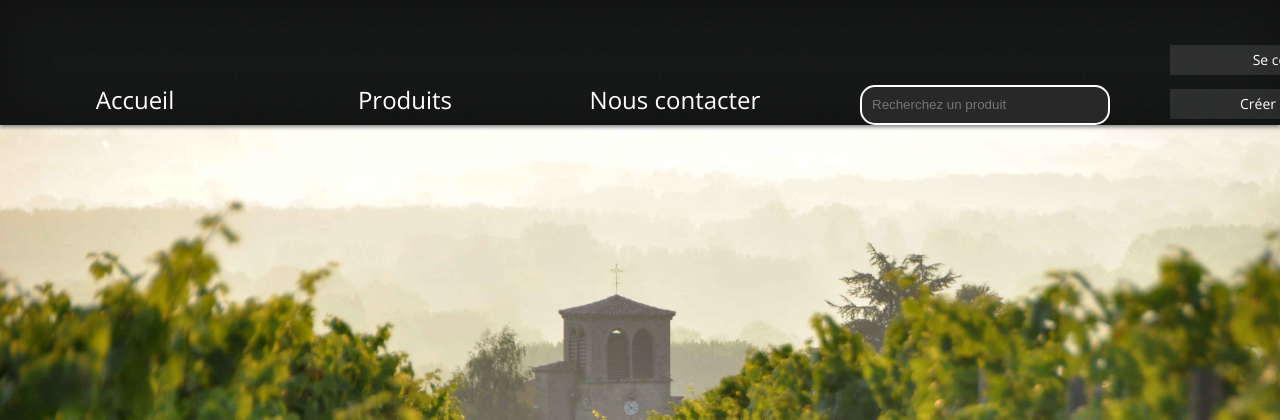
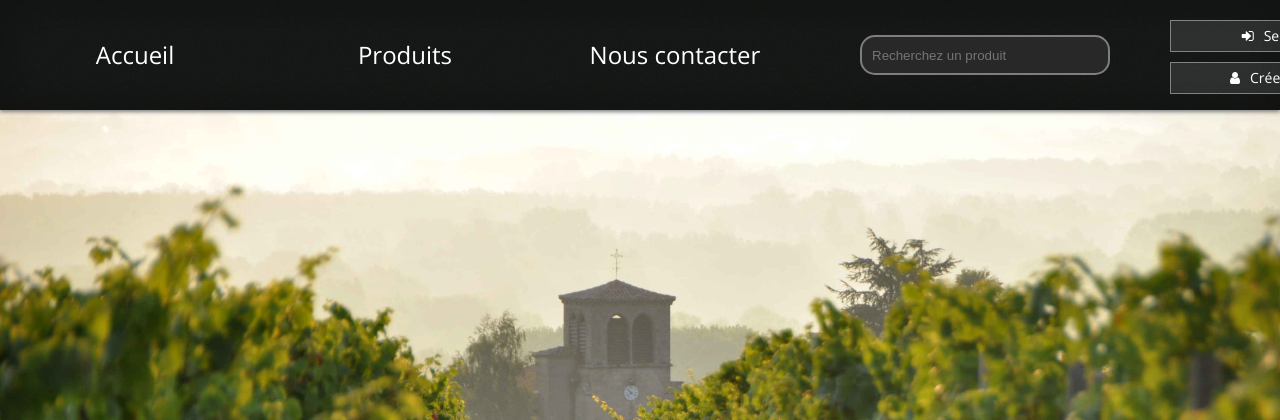
Before and after one commit to Zegui81/sudouest-mouly, a PHP site: page / in a window 1280 px wide. Shown: the top 420 px of the page. Run offline with PHP 8.4, Linux system fonts and the light colour scheme; data that the repository does not hold is empty; some libraries are stand-ins or nearby versions.

Commit message:
Modif CSS
Modif header + form

```diff
--- a/src/index.php
+++ b/src/index.php
@@ -11,7 +11,7 @@
 
 		<script src="js/connexion.js"></script>
 	</head>
-	<body onload="document.getElementById('slider').style.height = (window.innerHeight - 125) + 'px';">
+	<body onload="document.getElementById('slider').style.height = (window.innerHeight - 110) + 'px';">
 		<?php
 		  include 'bd/divers.bd.php';
 		  include 'bd/categorie.bd.php';
--- a/src/style.css
+++ b/src/style.css
@@ -40,7 +40,6 @@ h2 {
 header {
 	margin: 0 0 0 0;
 	padding: 0 0 0 0;
-	height: 125px;
 	background-image: URL("images/font/background-noise.jpg");
 	box-shadow: 0px 0px 40px 10px RGBA(0, 0, 0, 0.25) inset, 0px 2px 4px 0px
 		GREY;
@@ -50,7 +49,8 @@ header {
 header .menu {
 	width: 1500px;
 	margin: 0 auto;
-	padding-top: 45px;
+	padding-top: 20px;
+	padding-bottom: 20px;
 }
 
 header .menu .btn {
@@ -70,6 +70,7 @@ header .menu .item-menu {
 	margin-left: 10px;
 	margin-right: 10px;
 	height:70px;
+	float:left;
 }
 
 header .menu .compte {
@@ -96,10 +97,21 @@ header .menu .compte a {
 	height: 30px;
 	display: block;
 	text-align: center;
+	border: 1px solid RGBA(255,255,255,0.4);
+	transition:0.2s;
+}
+
+header .menu .compte a:hover{
+	background-color: RGBA(255, 255, 255, 0.03);
+	padding-left:20px;
 }
 
 .marge-lien{
 	margin-top:10px;
+}
+
+.compte i{
+	margin-right:10px;
 }
 
 header a {
@@ -113,11 +125,22 @@ header .menu .rechercher {
 	height: 40px;
 	background-color: RGB(40, 40, 40);
 	color: white;
-	border: 2px solid white;
+	border: 2px solid RGBA(255,255,255,0.4);
 	border-radius: 15px;
 	padding-left: 10px;
 	margin-left: 50px;
 	margin-right: 50px;
+	margin-bottom:15px;
+	margin-top:15px;
+	float:left;
+}
+
+header .menu .rechercher:active {
+	border: 2px solid RGBA(255,255,255,0.8);
+}
+
+header .menu .rechercher:focus {
+	border: 2px solid RGBA(255,255,255,0.8);
 }
 
 header .item-menu:hover {
@@ -589,15 +612,15 @@ footer {
 	bottom: 50px;
 }
 
-input .input-error {
+ input.input-error{
 	border: 1px solid RGB(255, 125, 125);
 	color: RGB(255, 125, 125) !important;
 }
 
-.input-error::placeholder {
+input.input-error::placeholder{
 	color: RGB(255, 125, 125) !important;
 }
 
-span .input-error {
+span.input-error{
 	color: RGB(255, 125, 125) !important;
 }
--- a/src/vue/divers.vue.php
+++ b/src/vue/divers.vue.php
@@ -9,8 +9,8 @@
         $html .= '<div class="item-menu btn">Nous contacter</div>';
         $html .= '<input type="search" placeholder="Recherchez un produit" class="rechercher">';
         $html .= '<div class="compte">';
-        $html .= '<a onclick="openPopupConnexion()">Se connecter</a><br/>';
-        $html .= '<a href="inscription.php">Créer un compte</a>';
+        $html .= '<a onclick="openPopupConnexion()"><i class="fa fa-sign-in" aria-hidden="true"></i>Se connecter</a>';
+        $html .= '<a href="inscription.php" class="marge-lien"><i class="fa fa-user" aria-hidden="true"></i>Créer un compte</a>';
         $html .= '</div>';
         $html .= '</div>';
         $html .= '</header>';
```
